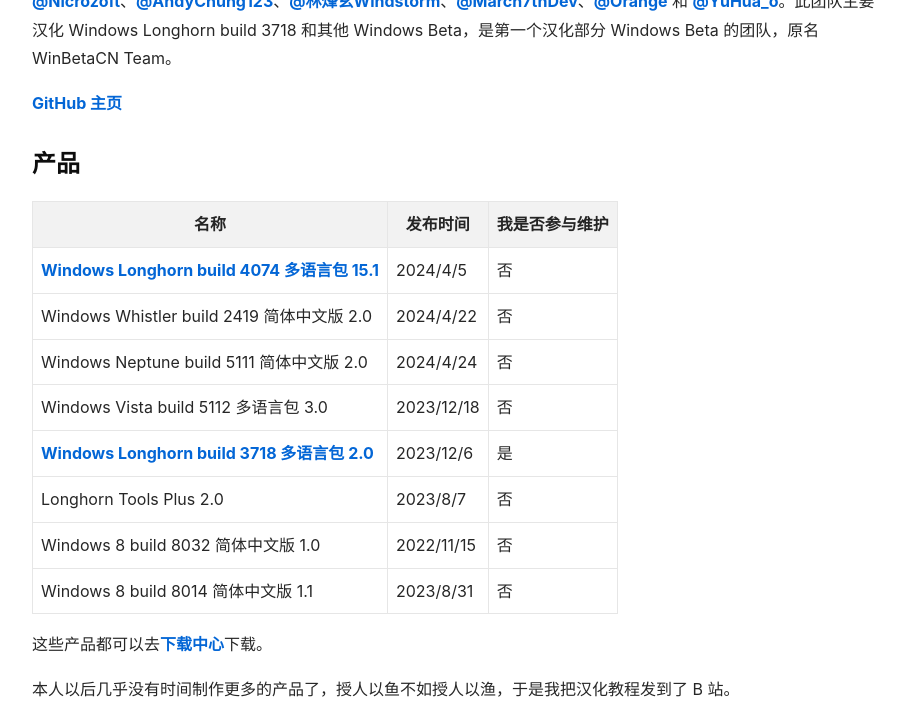
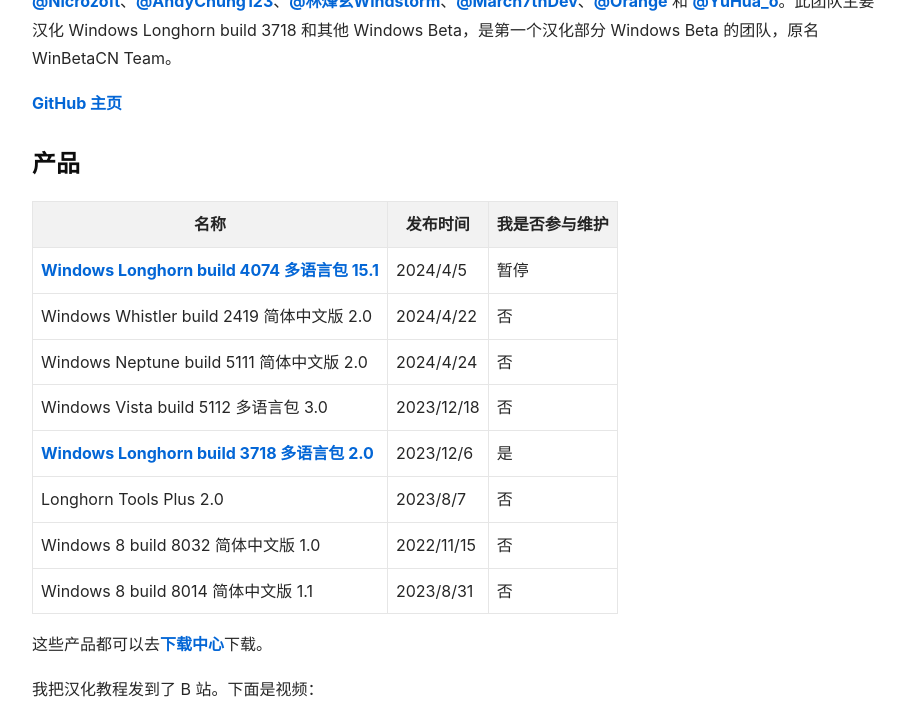
Before and after one commit to wbmui/wbmui.github.io, a Jekyll site: the page built from winbetamui.md, in a window 1280 px wide and 900 px high, scrolled down 258 px, cut to the strip 0-716 px from the top of the window. Shown: the whole strip, without its empty margins (181-1086 px from the left). Built offline with Jekyll 4.4.1, drawn with Linux system fonts in a browser that asks for light colours; nearby versions of some CDN libraries.

```diff
--- a/winbetamui.md
+++ b/winbetamui.md
@@ -11,7 +11,7 @@ WinBetaMUI Team 是一个团队，在 Longhorn 4074 汉化包 5.0 发布时成
 
 | 名称                                                         | 发布时间   | 我是否参与维护 |
 | ------------------------------------------------------------ | ---------- | -------------- |
-| [Windows Longhorn build 4074 多语言包 15.1](/2023/06/10/lh4074mui) | 2024/4/5   | 否             |
+| [Windows Longhorn build 4074 多语言包 15.1](/2023/06/10/lh4074mui) | 2024/4/5   | 暂停           |
 | Windows Whistler build 2419 简体中文版 2.0                   | 2024/4/22  | 否             |
 | Windows Neptune build 5111 简体中文版 2.0                    | 2024/4/24  | 否             |
 | Windows Vista build 5112 多语言包 3.0                        | 2023/12/18 | 否             |
@@ -22,7 +22,7 @@ WinBetaMUI Team 是一个团队，在 Longhorn 4074 汉化包 5.0 发布时成
 
 这些产品都可以去[下载中心](/download)下载。
 
-本人以后几乎没有时间制作更多的产品了，授人以鱼不如授人以渔，于是我把汉化教程发到了 B 站。
+我把汉化教程发到了 B 站。下面是视频：
 <div>{%- include extensions/bilibili.html id='914846880' -%}</div>
 
 **所以，不要催更！**
```
Also changed, not shown: _posts/2023-06-10-lh4074mui.md (+1 -1 lines).
